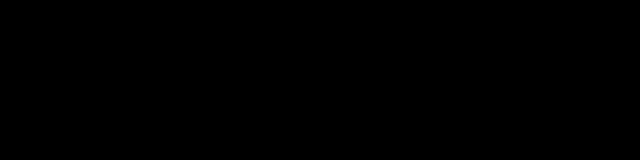
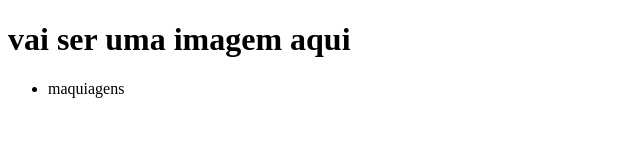
Before and after one commit to Nataliabichoff/adrina, a plain HTML site: page index.html in a window 1280 px wide. Shown: the whole page, without its empty margins (0-640 px from the left). Drawn offline with Linux system fonts and the light colour scheme.

Commit message:
Add files via upload

```diff
--- a/index.html
+++ b/index.html
@@ -8,6 +8,11 @@
     <link rel="stylesheet" href="style.css">
 </head>
 <body>
-    <h1>vai ser uma imagem aqui</h1>
+    <head>
+        <h1>vai ser uma imagem aqui</h1>
+    <ul>
+        <li>maquiagens</li>
+    </ul>
+    </head>
 </body>
 </html>
--- a/style.css
+++ b/style.css
@@ -1,3 +1,5 @@
-body{
+header{
     background-color: #000000
+    color: white;
+
 }
```
